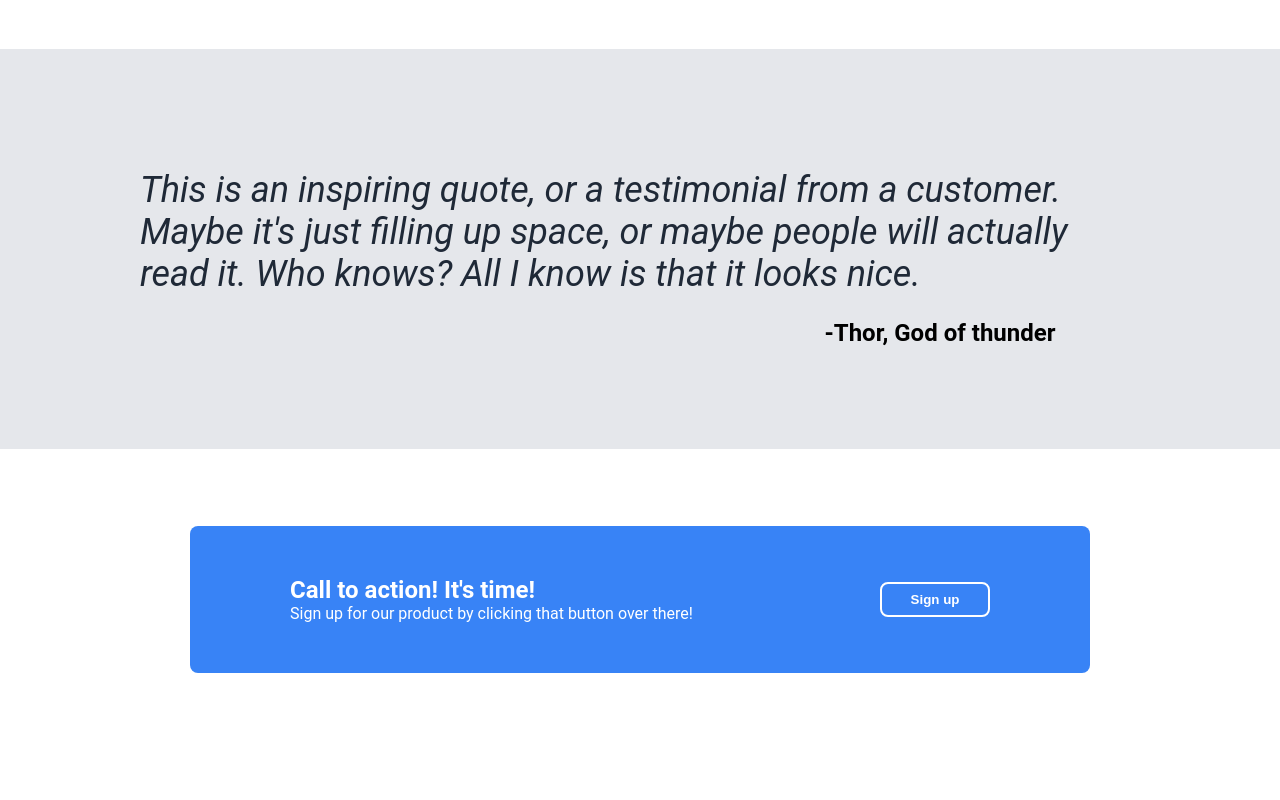
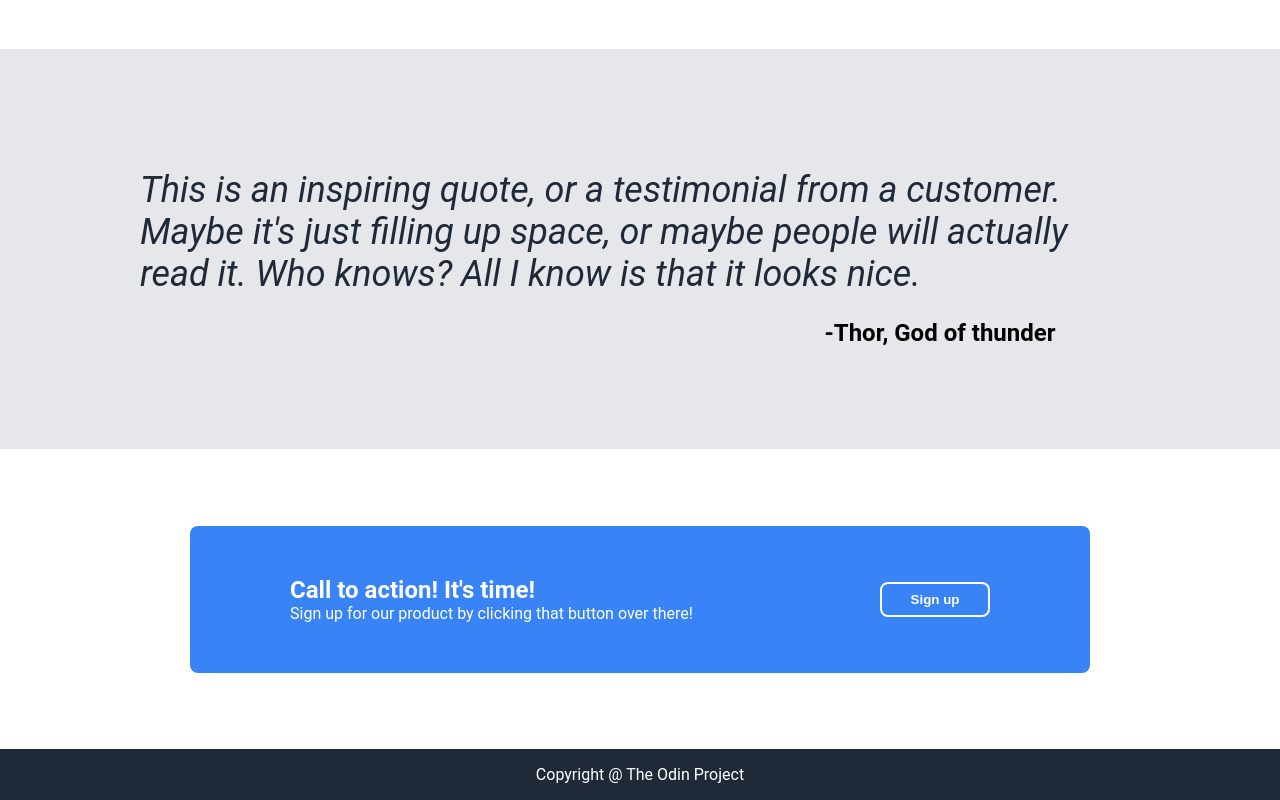
Before and after one commit to nieroglyph/landingpage, a plain HTML site: page index.html in a window 1280 px wide. Shown: the part 1128-1928 px from the top of the page. Before the commit the page ends 1877 px from the top, so only its background shows below. Drawn offline with Linux system fonts and the light colour scheme.

Commit message:
add footer

```diff
--- a/index.html
+++ b/index.html
@@ -59,6 +59,7 @@
       </span>
       <p>-Thor, God of thunder</p>
     </div>
+
     <div class="cent">
       <banner class="banner">
         <div class="action">
@@ -70,5 +71,9 @@
         </div>
       </banner>
     </div>
+
+    <footer class="footer">
+      <p>Copyright @ The Odin Project</p>
+    </footer>
   </body>
 </html>
--- a/style.css
+++ b/style.css
@@ -136,3 +136,12 @@ button {
 .action p {
     margin: 0;
 }
+
+.footer {
+    background-color: #1F2937;
+    flex-shrink: 0;
+    display: flex;
+    justify-content: center;
+    align-items: center;
+    color: white;
+}
```
